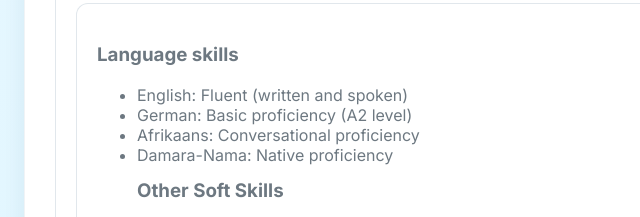
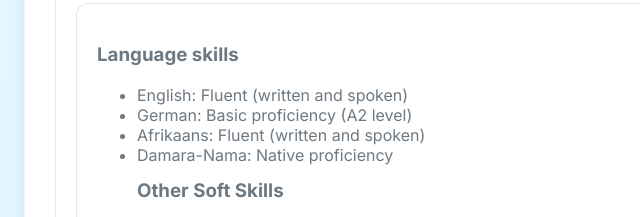
Before and after one commit to Asherk-na/Professional_Portfolio, a plain HTML site: page index.html in a window 1280 px wide. Shown: the part 3361-3578 px from the top of the page, 66-706 px from the left. Drawn offline with Linux system fonts and the light colour scheme.

Commit message:
Update index.html

```diff
--- a/index.html
+++ b/index.html
@@ -181,7 +181,7 @@
         <ul>
           <li>English: Fluent (written and spoken)</li>
           <li>German: Basic proficiency (A2 level)</li>
-          <li>Afrikaans: Conversational proficiency</li>
+          <li>Afrikaans: Fluent (written and spoken)</li>
           <li>Damara-Nama: Native proficiency</li>
 
 
```
